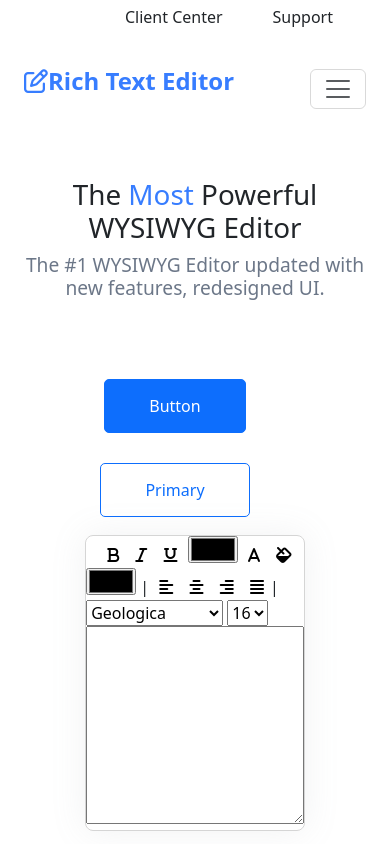
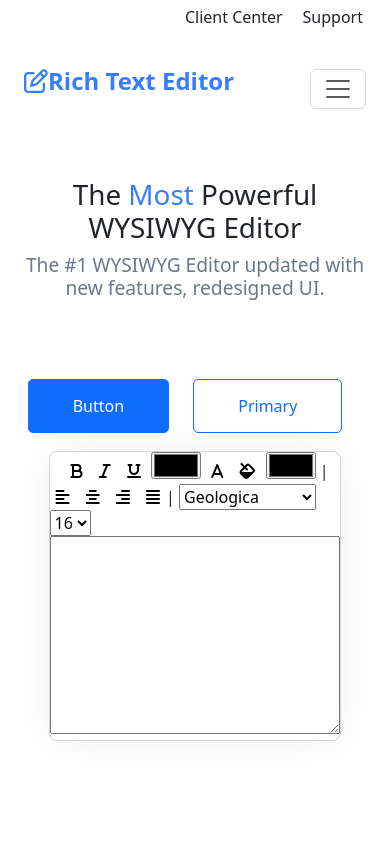
Before and after one commit to MuhammadAusafJamal/SMIT-Batch_9-Assigments, a plain HTML site: page Rich Text Editor (Basic)/index.html in a window 390 px wide. Drawn offline with nearby package versions, Linux system fonts and the light colour scheme.

Commit message:
Update style.css
make some changes in the media query section

```diff
--- a/Rich Text Editor (Basic)/style.css
+++ b/Rich Text Editor (Basic)/style.css
@@ -91,3 +91,26 @@ textarea {
 .line{
     columns: 1px solid #d5d5d5;
 }
+
+@media (max-width: 767px) {
+    .header p {
+        margin-right: 10px;
+    }
+
+    .section-3 {
+        margin-left: 5%;
+        margin-right: 5%;
+    }
+}
+
+@media (max-width: 991px) {
+    .section-2 button {
+        margin-right: 20px;
+    }
+}
+
+@media (max-width: 1200px) {
+    .section-3 {  margin-left: 10%;
+        margin-right: 10%;
+    }
+}
```
